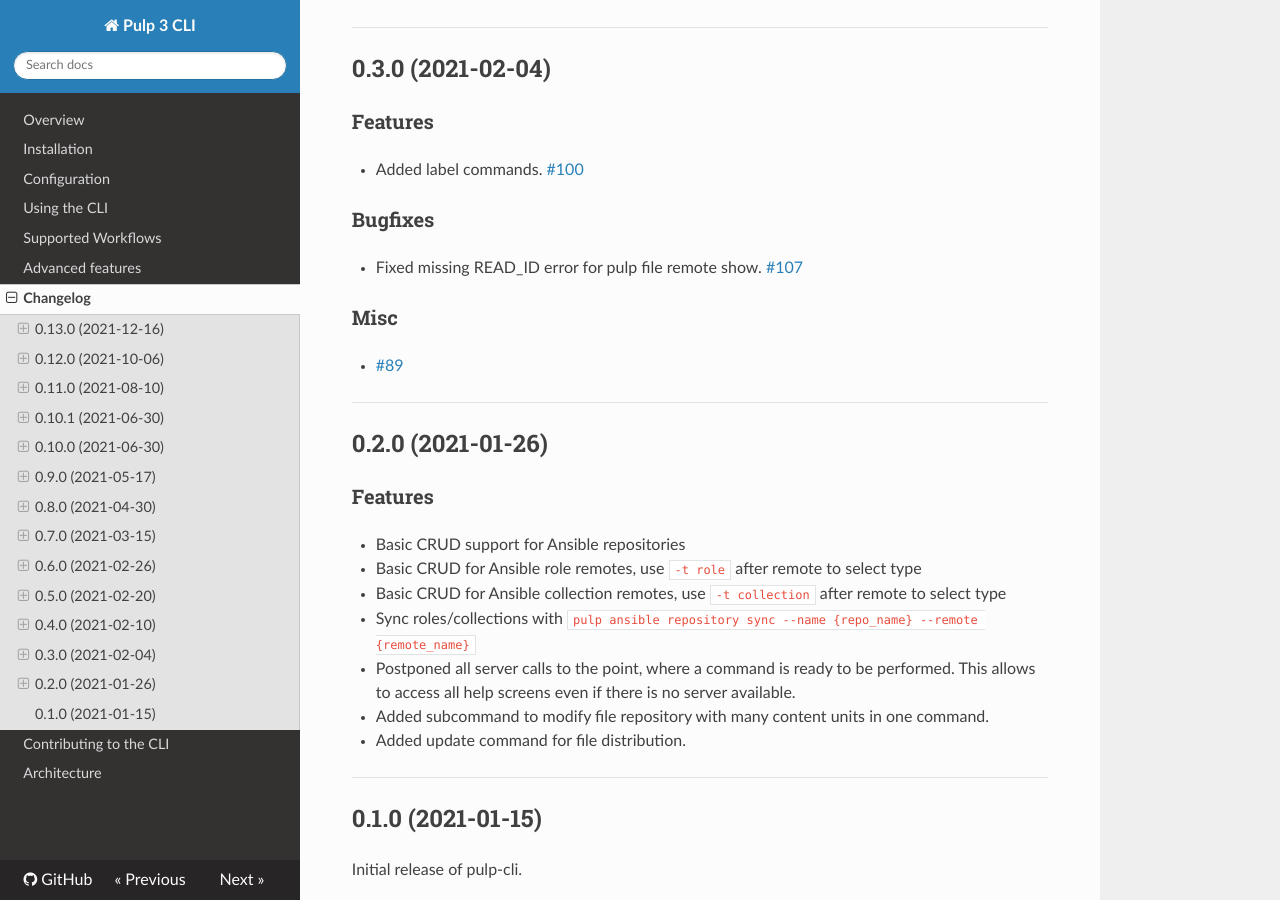
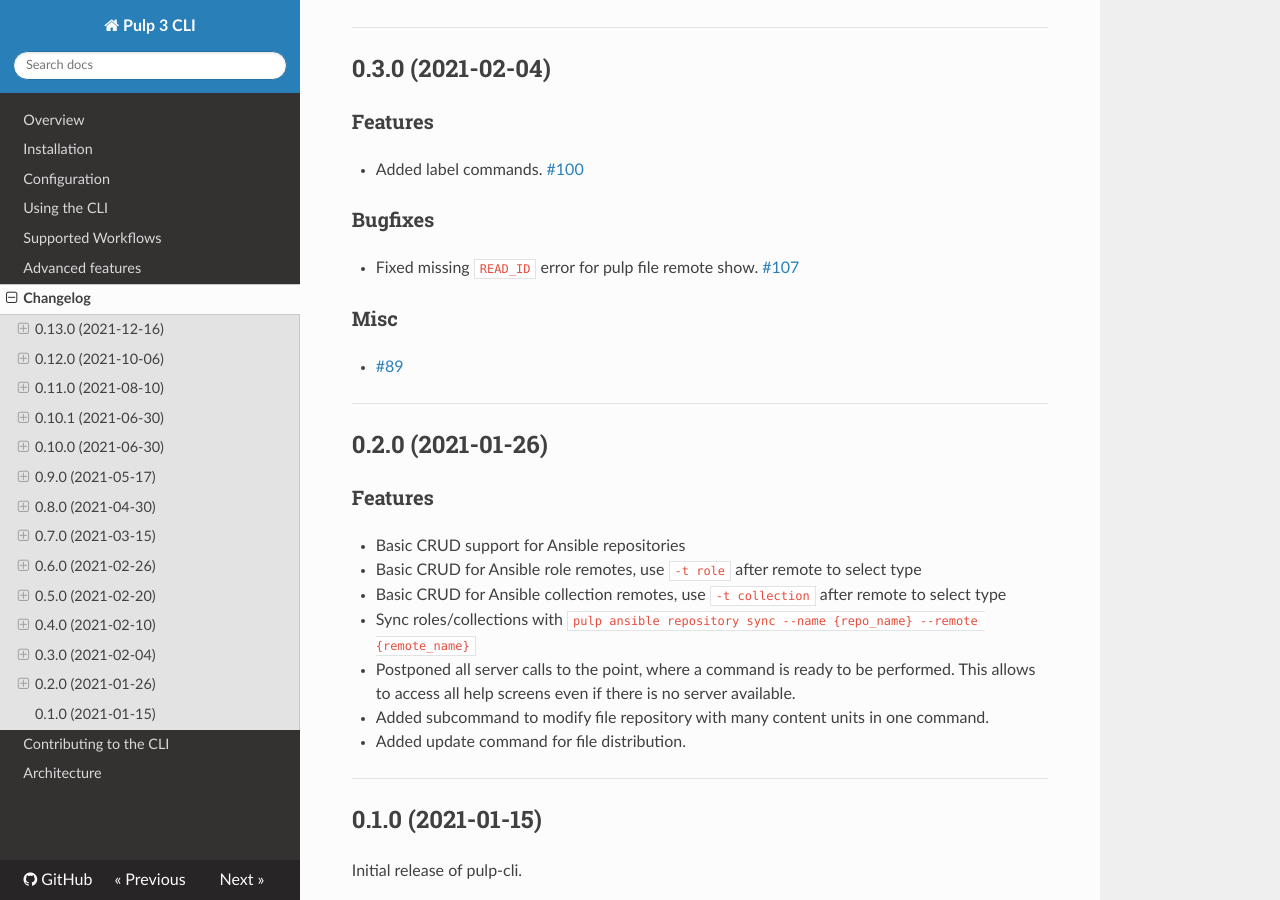
Before and after one commit to pulp/pulp-cli, an MkDocs documentation site: the page built from docs/CHANGES.md, in a window 1280 px wide and 900 px high, scrolled down 6008 px. Built offline with MkDocs 1.6.1, drawn with Linux system fonts in a browser that asks for light colours; nearby versions of some CDN libraries; some of the changed text lies outside the part shown.

```diff
--- a/docs/CHANGES.md
+++ b/docs/CHANGES.md
@@ -38,7 +38,7 @@
   [#426](https://github.com/pulp/pulp-cli/issues/426)
 - Added support for "tasks purge".
   [#430](https://github.com/pulp/pulp-cli/issues/430)
-- Added `reset` command to access_policies.
+- Added `reset` command to access policies.
   Changed `--permissions-assignment` to `--creation-hooks` to follow pulpcore 3.17 naming.
   [#438](https://github.com/pulp/pulp-cli/issues/438)
 - Add a generic command group for object permission management.
@@ -89,9 +89,9 @@
   [#352](https://github.com/pulp/pulp-cli/issues/352)
 - Added the ability to delete tasks.
   [#376](https://github.com/pulp/pulp-cli/issues/376)
-- Added refresh command for pulp_file Alternate Content Sources.
+- Added refresh command for pulp\_file Alternate Content Sources.
   [#377](https://github.com/pulp/pulp-cli/issues/377)
-- Added pulp_rpm Alternate Content Source commands.
+- Added pulp\_rpm Alternate Content Source commands.
   [#378](https://github.com/pulp/pulp-cli/issues/378)
 - Added the openapi command group to debug to ease reading the schema.
   [#384](https://github.com/pulp/pulp-cli/issues/384)
@@ -403,7 +403,7 @@
 
 ### Bugfixes
 
-- Fixed missing READ_ID error for pulp file remote show.
+- Fixed missing `READ_ID` error for pulp file remote show.
   [#107](https://github.com/pulp/pulp-cli/issues/107)
 
 
```
Also changed, not shown: 2 other files.
